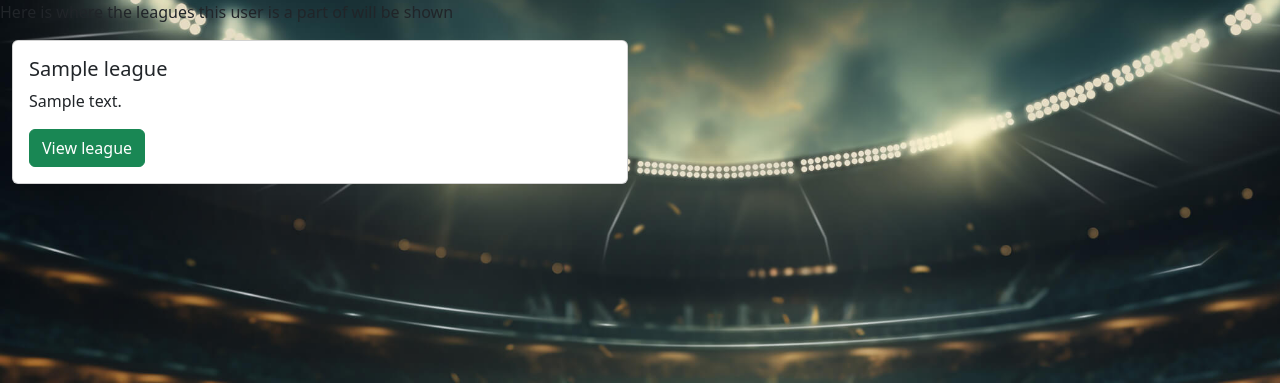
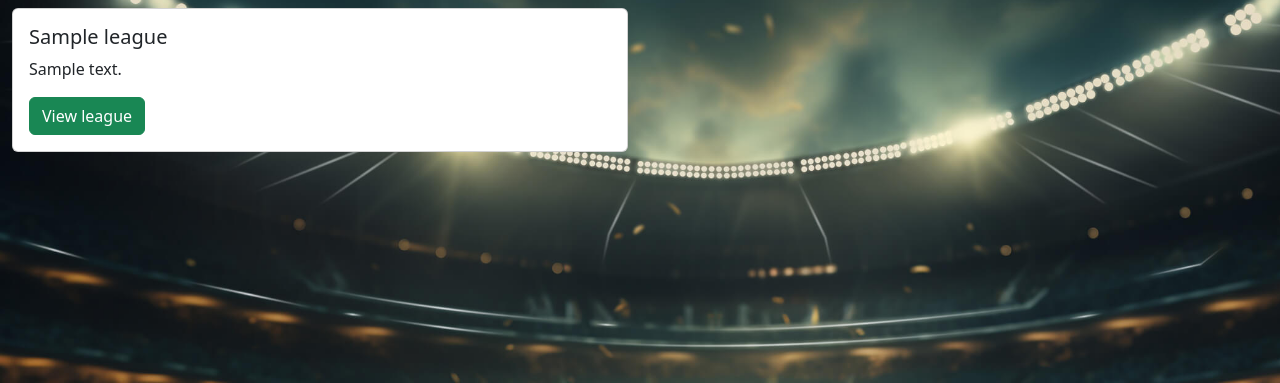
Before and after one commit to MorganStenberg/League-hub, a Django app: page /my-leagues/ in a window 1280 px wide. Shown: the part 56-439 px from the top of the page. Run offline with Django 4.2, Linux system fonts and the light colour scheme; a user stored in the database is signed in; tables that the repository leaves empty hold one stand-in row (values such as "Sample post").

Commit message:
add custom styling for uniformity across pages

```diff
--- a/league/templates/league/all_leagues.html
+++ b/league/templates/league/all_leagues.html
@@ -6,7 +6,7 @@
 <div class="container-fluid">
   <div class="row">
     {% for league in league_list %}
-    <div class="col-sm-6 mb-3">
+    <div class="col-sm-6 league-card-margin">
       <div class="card">
         <div class="card-body">
           <h5 class="card-title">{{ league.name }}</h5>
--- a/league/templates/league/create_league.html
+++ b/league/templates/league/create_league.html
@@ -8,7 +8,7 @@
 
     <!-- Form for creating your league, credit to CI- walktrhough  -->
     <div class="container ">
-      <div class="col card justify-content-center">
+      <div class="col card justify-content-center lg-mtch-mrg-bk">
           <div class="card-body">
             <h3>Create a league</h3>
 
--- a/league/templates/league/detailed_league.html
+++ b/league/templates/league/detailed_league.html
@@ -6,7 +6,7 @@
 
 <div class="container">
   <div class="row justify-content-center">
-    <div class="col-12 col-md-9 p-3 rounded detailed-league">
+    <div class="col-12 col-md-9 p-3 rounded lg-mtch-mrg-bk">
       <div class="ptable">
         <h1 class="table-heading">{{ league_instance.name }} Standings</h1>
         <table>
@@ -62,7 +62,7 @@
 
 <div class="container">
   <div class="row justify-content-center">
-    <div class="col-12 col-md-9 p-3 text-center rounded detailed-league">
+    <div class="col-12 col-md-9 p-3 text-center rounded lg-mtch-mrg-bk">
 
       <!-- Button for collapsing all matches -->
 
--- a/league/templates/league/my_leagues.html
+++ b/league/templates/league/my_leagues.html
@@ -2,12 +2,10 @@
 
 {% block content %}
 
-<p>Here is where the leagues this user is a part of will be shown</p>
-
 <div class="container-fluid">
     <div class="row">
       {% for league in page_my_leagues %}
-      <div class="col-sm-6 mb-3">
+      <div class="col-sm-6 league-card-margin">
         <div class="card">
           <div class="card-body">
             <h5 class="card-title">{{ league.name }}</h5>
--- a/league/templates/league/my_matches.html
+++ b/league/templates/league/my_matches.html
@@ -5,7 +5,7 @@
 
 <div class="container">
   <div class="row justify-content-center">
-    <div class="col-12 col-md-9 p-3 text-center rounded detailed-league">
+    <div class="col-12 col-md-9 p-3 text-center rounded lg-mtch-mrg-bk">
       <div class="table-container">
         <h3>All matches for {{ user }}</h3>
         <table class="table table-borderless align-middle">
--- a/static/css/style.css
+++ b/static/css/style.css
@@ -40,7 +40,9 @@ body {
 }
 
 
-.detailed-league {
+/* Custom margins - etc */
+
+.lg-mtch-mrg-bk {
     margin-top: 3%;
     background-color: #fcf6f5;
 }
@@ -123,6 +125,17 @@ th{
 
 
 
+/* styling for cards with league title and description */
+
+.league-card-margin {
+    margin-top: 0.5rem;
+    margin-bottom: 0.5rem;
+}
+
+
+
+/* Custom media breakpoints */
+
 @media (max-width: 576px) {
     .btn-custom-small {
         font-size: 1rem;
```
